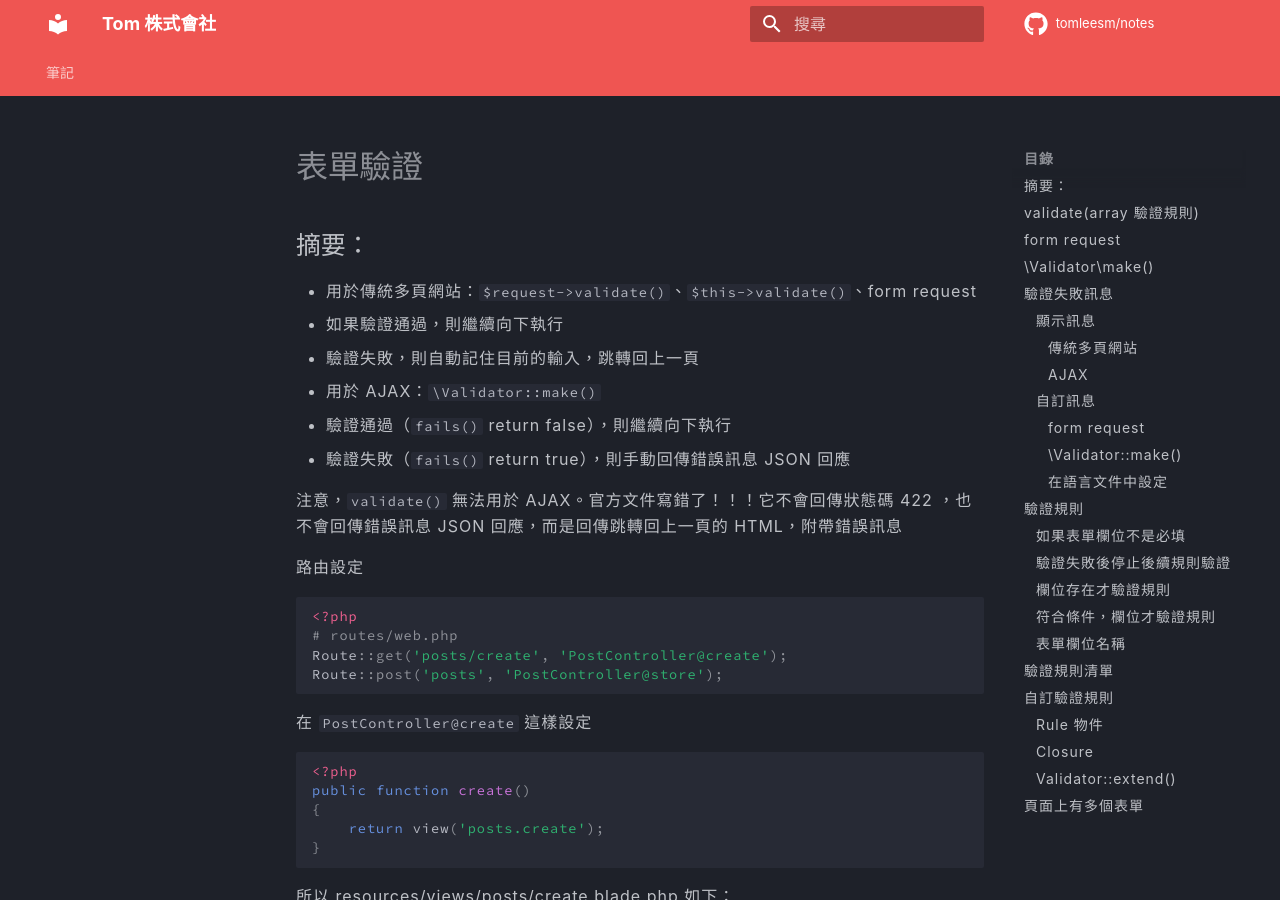
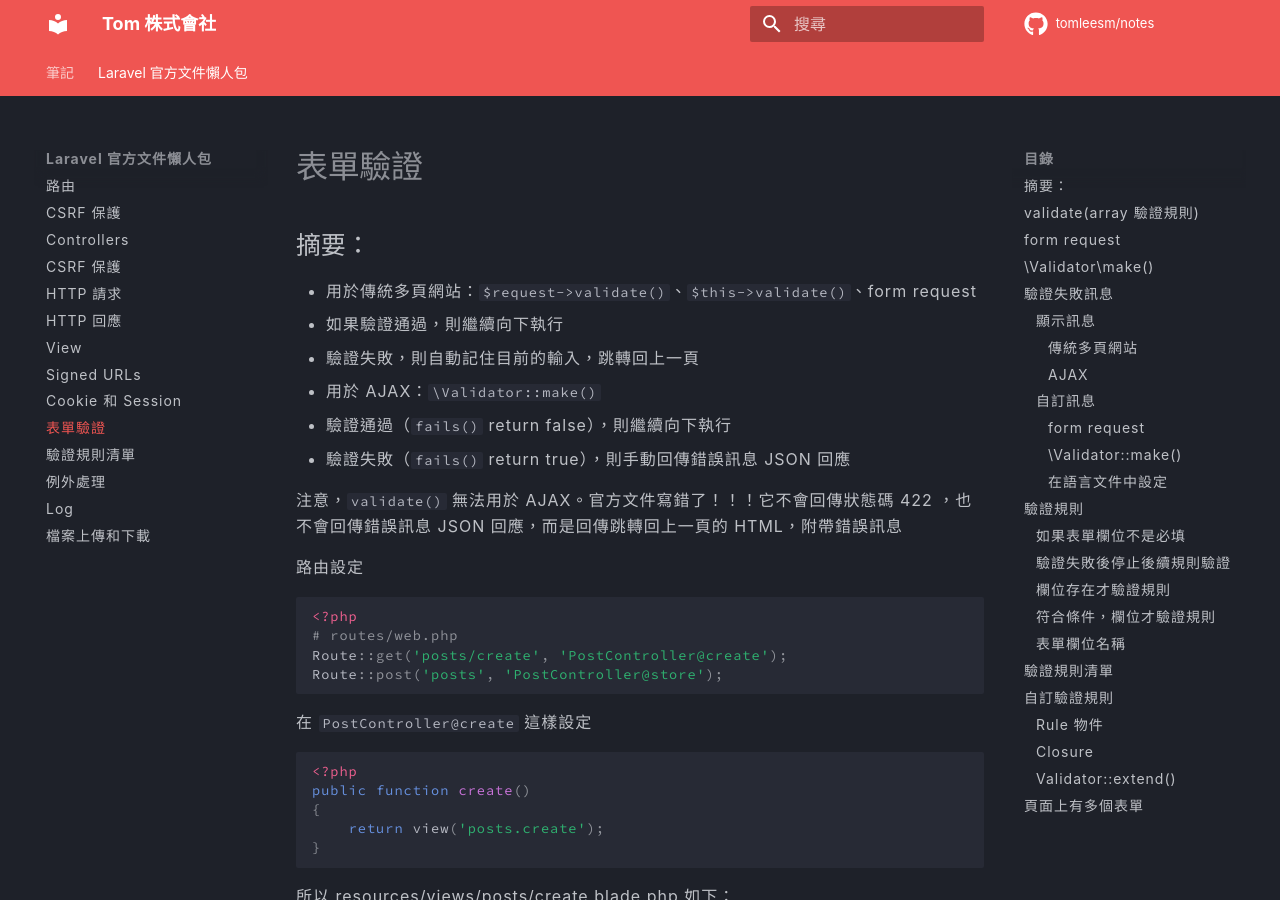
Before and after one commit to tomleesm/notes, an MkDocs documentation site: the page built from docs/laravel-docs/form-validation.md, in a window 1280 px wide and 900 px high. Built offline with MkDocs 1.6.1 and Material for MkDocs 9.7.7, drawn with Linux system fonts in a browser that asks for light colours; comment, search, counter and statistics services are not loaded.

Commit message:
deploy Laravel 官方文件懶人包

```diff
--- a/docs/laravel/form-validation.md
+++ b/docs/laravel-docs/form-validation.md
@@ -419,7 +419,7 @@
 
 ## 驗證規則清單
 
-不想要讓這一篇文章太長，所以移到[驗證規則清單](laravel/form-validation-rules)
+不想要讓這一篇文章太長，所以移到[驗證規則清單](form-validation-rules.md)
 
 ## 自訂驗證規則
 
--- a/mkdocs.yml
+++ b/mkdocs.yml
@@ -77,6 +77,18 @@
     - Docker 懶人包: docker-cheat-sheet.md
     - HTTP 通訊協議簡介: http-protocol-introduction.md
     - PHP 物件導向語法: php-oop.md
-    - Laravel:
-      - 路由: laravel/routes.md
-      - CSRF 保護: laravel/csrf-protection.md
+  - Laravel 官方文件懶人包:
+    - 路由: laravel-docs/routes.md
+    - CSRF 保護: laravel-docs/csrf-protection.md
+    - Controllers: laravel-docs/controllers.md
+    - CSRF 保護: laravel-docs/csrf-protection.md
+    - HTTP 請求: laravel-docs/request.md
+    - HTTP 回應: laravel-docs/response.md
+    - View: laravel-docs/view.md
+    - Signed URLs: laravel-docs/signed-urls.md
+    - Cookie 和 Session: laravel-docs/cookie-session.md
+    - 表單驗證: laravel-docs/form-validation.md
+    - 驗證規則清單: laravel-docs/form-validation-rules.md
+    - 例外處理: laravel-docs/exception-handling.md
+    - Log: laravel-docs/log.md
+    - 檔案上傳和下載: laravel-docs/file-upload-download.md
```
Also changed, not shown: docs/laravel-docs/controllers.md (renamed from docs/laravel/controllers.md), docs/laravel-docs/cookie-session.md (renamed from docs/laravel/cookie-session.md), docs/laravel-docs/csrf-protection.md (renamed from docs/laravel/csrf-protection.md), docs/laravel-docs/exception-handling.md (renamed from docs/laravel/exception-handling.md), docs/laravel-docs/file-upload-download.md (renamed from docs/laravel/file-upload-download.md), docs/laravel-docs/form-validation-rules.md (renamed from docs/laravel/form-validation-rules.md), docs/laravel-docs/log.md (renamed from docs/laravel/log.md), docs/laravel-docs/request.md (renamed from docs/laravel/request.md), docs/laravel-docs/response.md (renamed from docs/laravel/response.md), docs/laravel-docs/restful-controller-example.md (renamed from docs/laravel/restful-controller-example.md), docs/laravel-docs/routes.md (renamed from docs/laravel/routes.md), docs/laravel-docs/signed-urls.md (renamed from docs/laravel/signed-urls.md), docs/laravel-docs/view.md (renamed from docs/laravel/view.md).
